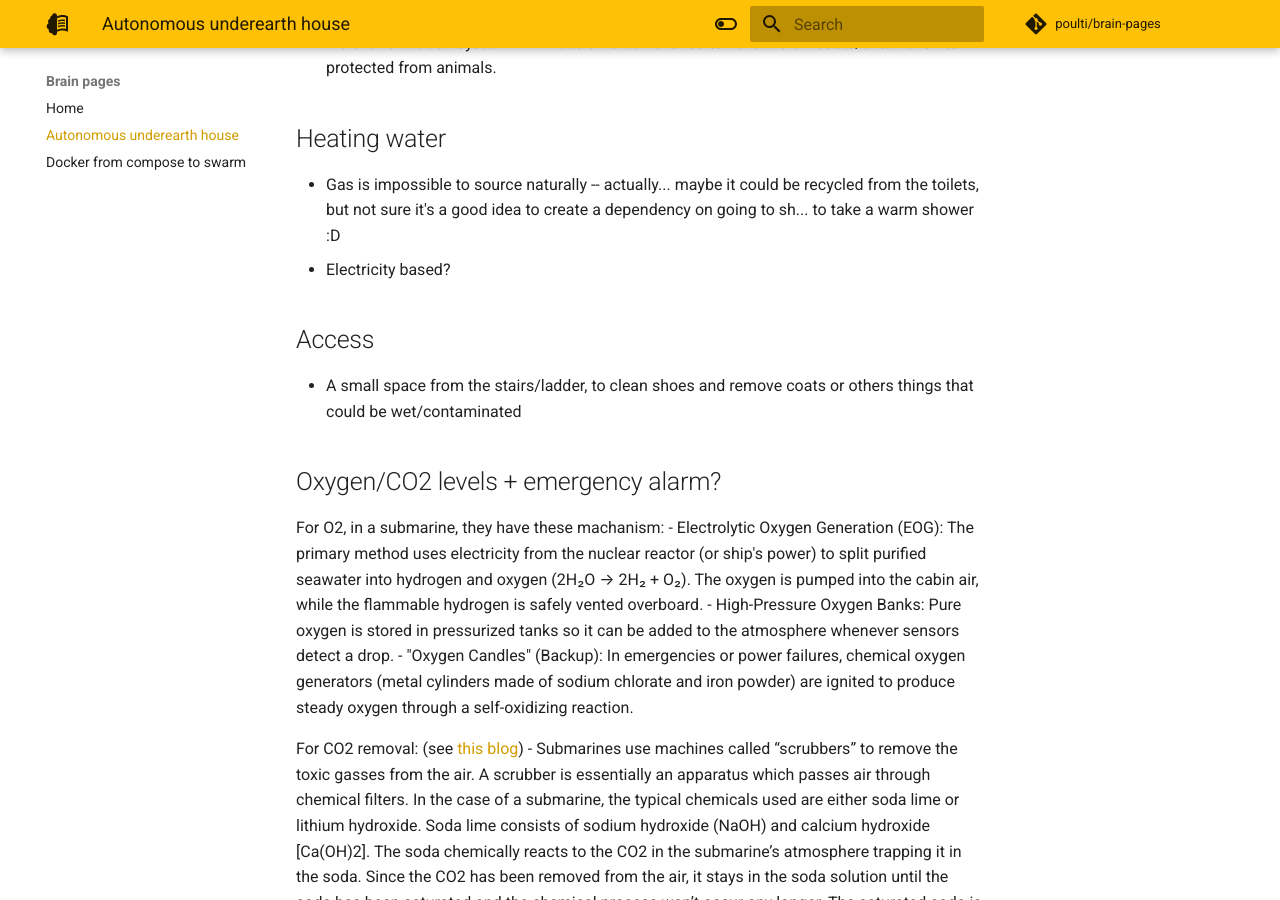
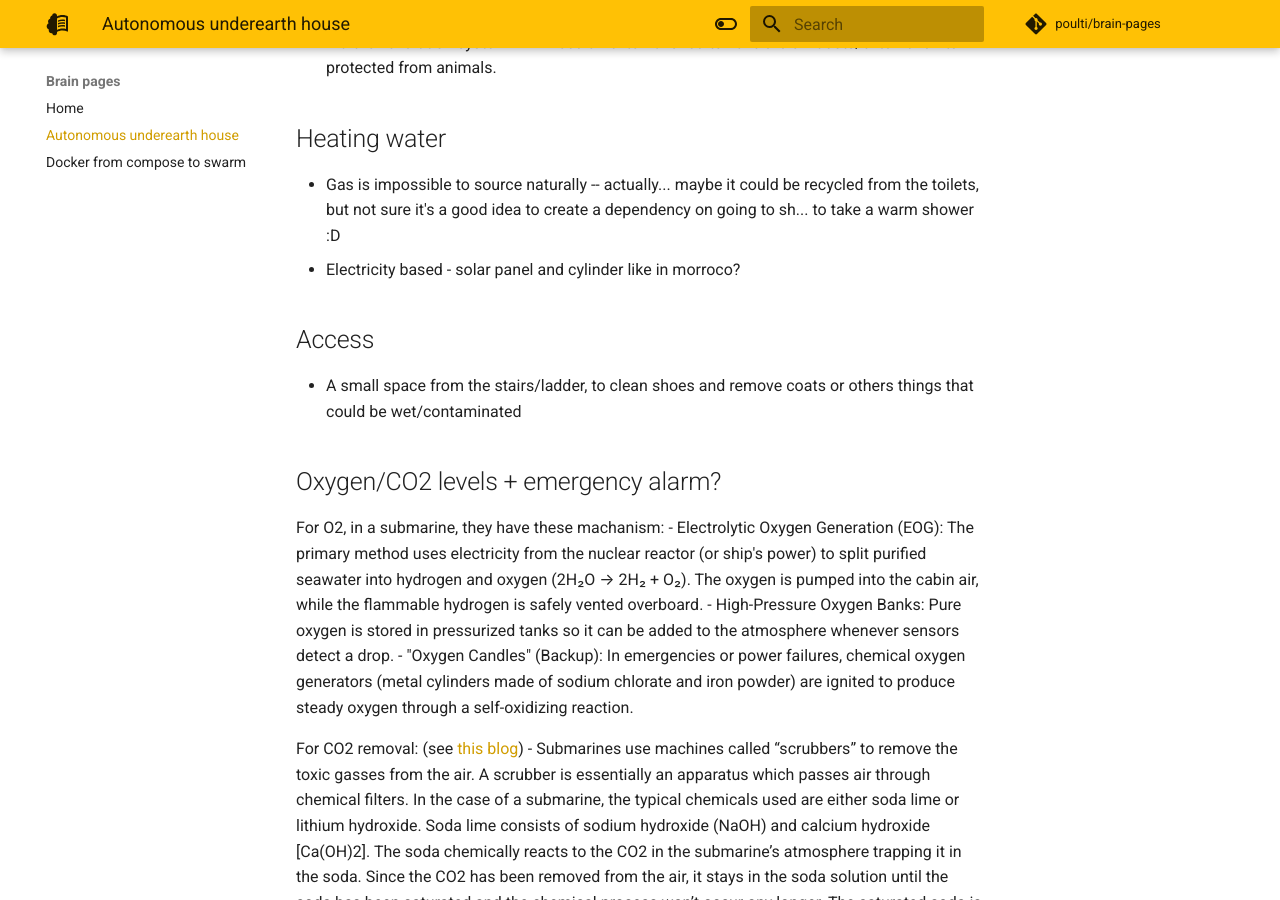
Before and after one commit to poulti/brain-pages, an MkDocs documentation site: the page built from docs/autonomous-underearth-house.md, in a window 1280 px wide and 900 px high, scrolled down 2519 px. Built offline with MkDocs 1.6.1 and Material for MkDocs 9.7.7, drawn with Linux system fonts in a browser that asks for light colours; comment, search, counter and statistics services are not loaded.

Commit message:
hot water

```diff
--- a/docs/autonomous-underearth-house.md
+++ b/docs/autonomous-underearth-house.md
@@ -55,7 +55,7 @@ Overall, probably easier to have a prefab pod that is built for underground cond
 
 ## Heating water
 - Gas is impossible to source naturally -- actually... maybe it could be recycled from the toilets, but not sure it's a good idea to create a dependency on going to sh... to take a warm shower :D
-- Electricity based?
+- Electricity based - solar panel and cylinder like in morroco?
 
 ## Access
 - A small space from the stairs/ladder, to clean shoes and remove coats or others things that could be wet/contaminated
```
